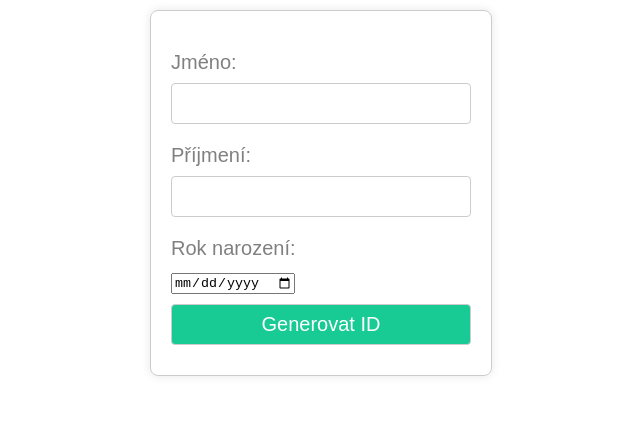
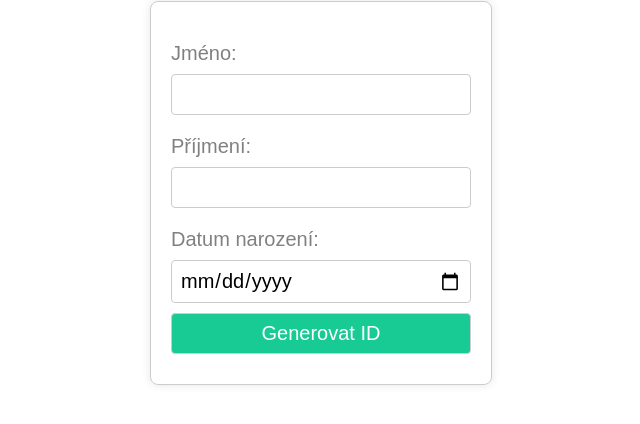
Before and after one commit to asz-mmr/generator-id, a plain HTML site: page index.html in a window 1280 px wide. Shown: the part 254-678 px from the top of the page, without its empty margins (319-959 px from the left). Drawn offline with Linux system fonts and the light colour scheme.

Commit message:
stylování pole pro zadání data narození

```diff
--- a/index.html
+++ b/index.html
@@ -30,7 +30,7 @@
           />
         </div>
         <div>
-          <label class="rok_narozeni">Rok narození:</label>
+          <label class="rok_narozeni">Datum narození:</label>
           <input type="date" id="datum_narozeni" />
         </div>
         <div>
--- a/style.css
+++ b/style.css
@@ -29,7 +29,7 @@ label {
 }
 
 input[type="text"],
-input[type="number"],
+input[type="date"],
 input[type="submit"] {
   width: 100%;
   padding: 8px;
```
